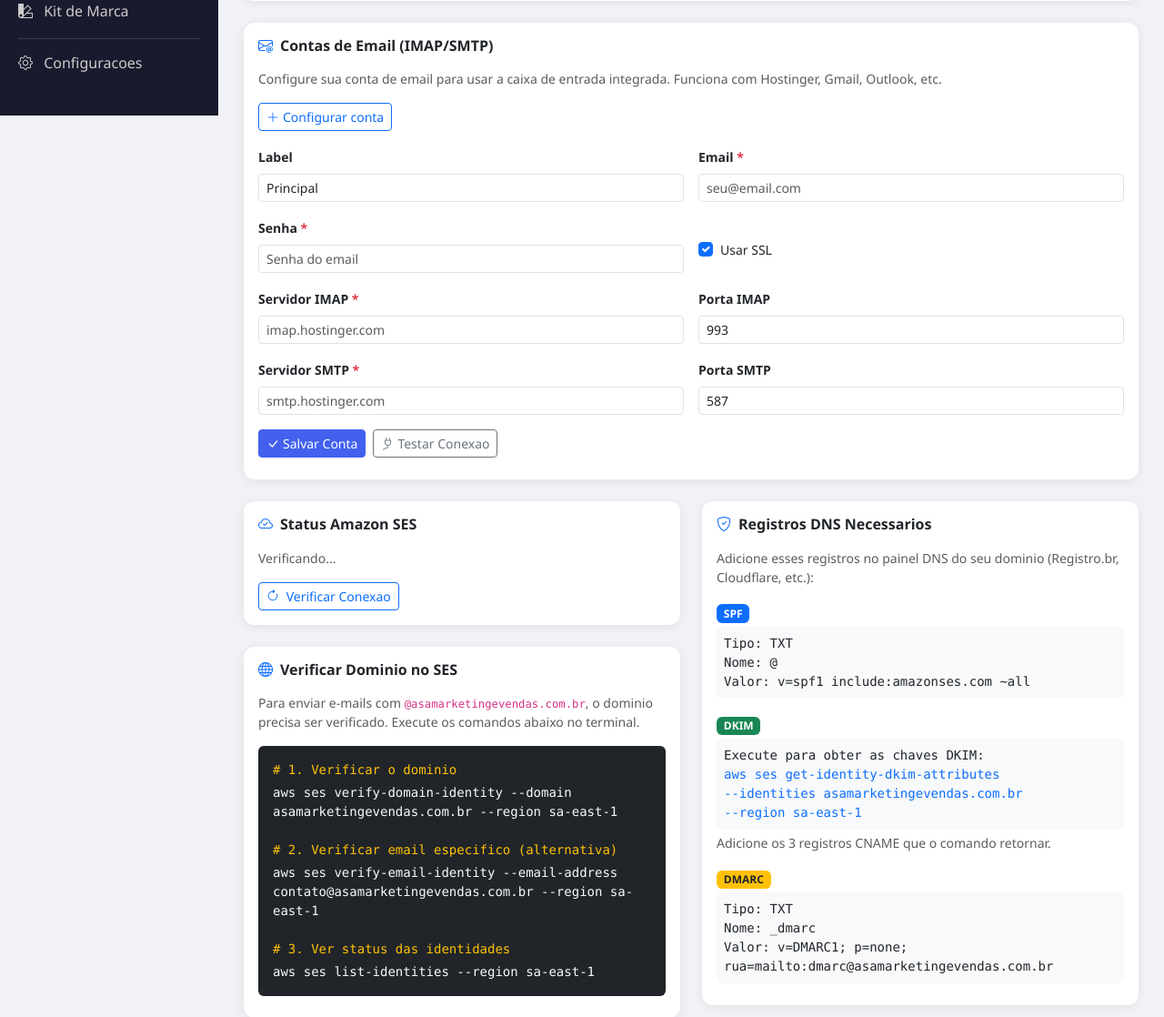
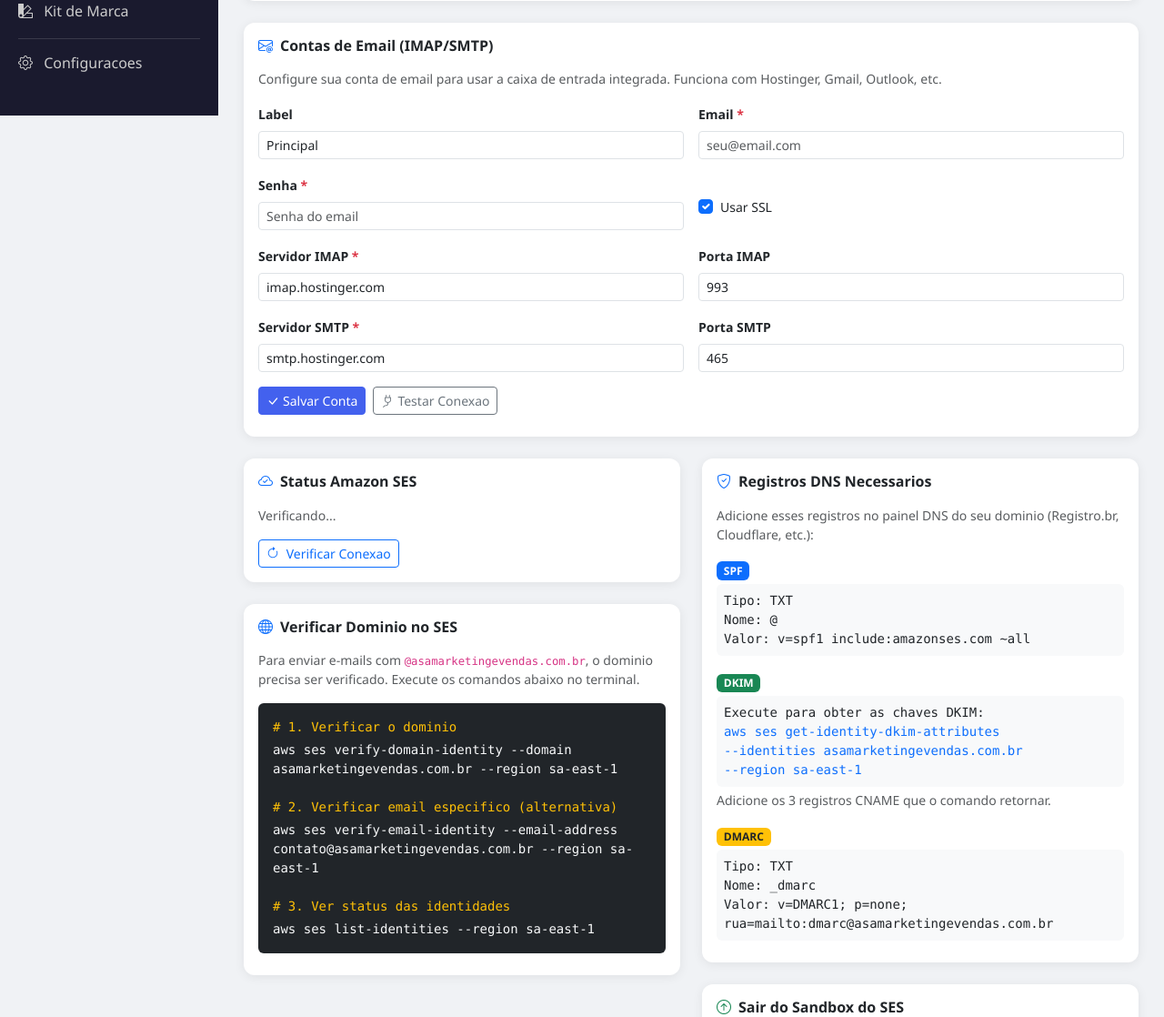
Before and after one commit to mentoriadathay-boop/ses-email-marketing, a Python web app: template templates/configuracoes.html in a window 1280 px wide. Shown: the part 673-1791 px from the top of the page at 91% size. Run offline with Jinja, Linux system fonts and the light colour scheme; the template is opened without the code that fills it, so the values that code supplies are empty; some libraries are stand-ins or nearby versions.

Commit message:
Show email config form always visible, pre-fill Hostinger servers
Remove collapse toggle so the IMAP/SMTP form is always visible.
Pre-fill imap.hostinger.com and smtp.hostinger.com with correct ports.

Co-Authored-By: Claude Opus 4.6 <noreply@anthropic.com>
Claude-Session: https://claude.ai/code/session_01LiEJtZWc5azy3PeZaPSsD7

```diff
--- a/templates/configuracoes.html
+++ b/templates/configuracoes.html
@@ -115,12 +115,7 @@
     </div>
     {% endif %}
 
-    <button class="btn btn-sm btn-outline-primary mb-3" type="button"
-            data-bs-toggle="collapse" data-bs-target="#formEmailAccount">
-      <i class="bi bi-plus-lg me-1"></i>{{ 'Adicionar outra conta' if email_accounts else 'Configurar conta' }}
-    </button>
-
-    <div class="collapse {{ '' if email_accounts else 'show' }}" id="formEmailAccount">
+    <div id="formEmailAccount">
       <form method="POST" action="{{ url_for('salvar_email_account') }}">
         <div class="row g-3">
           <div class="col-md-6">
@@ -147,7 +142,7 @@
           <div class="col-md-6">
             <label class="form-label small fw-semibold">Servidor IMAP <span class="text-danger">*</span></label>
             <input type="text" name="imap_server" class="form-control form-control-sm" required
-                   placeholder="imap.hostinger.com">
+                   value="imap.hostinger.com" placeholder="imap.hostinger.com">
           </div>
           <div class="col-md-6">
             <label class="form-label small fw-semibold">Porta IMAP</label>
@@ -156,11 +151,11 @@
           <div class="col-md-6">
             <label class="form-label small fw-semibold">Servidor SMTP <span class="text-danger">*</span></label>
             <input type="text" name="smtp_server" class="form-control form-control-sm" required
-                   placeholder="smtp.hostinger.com">
+                   value="smtp.hostinger.com" placeholder="smtp.hostinger.com">
           </div>
           <div class="col-md-6">
             <label class="form-label small fw-semibold">Porta SMTP</label>
-            <input type="number" name="smtp_port" class="form-control form-control-sm" value="587">
+            <input type="number" name="smtp_port" class="form-control form-control-sm" value="465">
           </div>
         </div>
         <div class="mt-3 d-flex gap-2">
```
